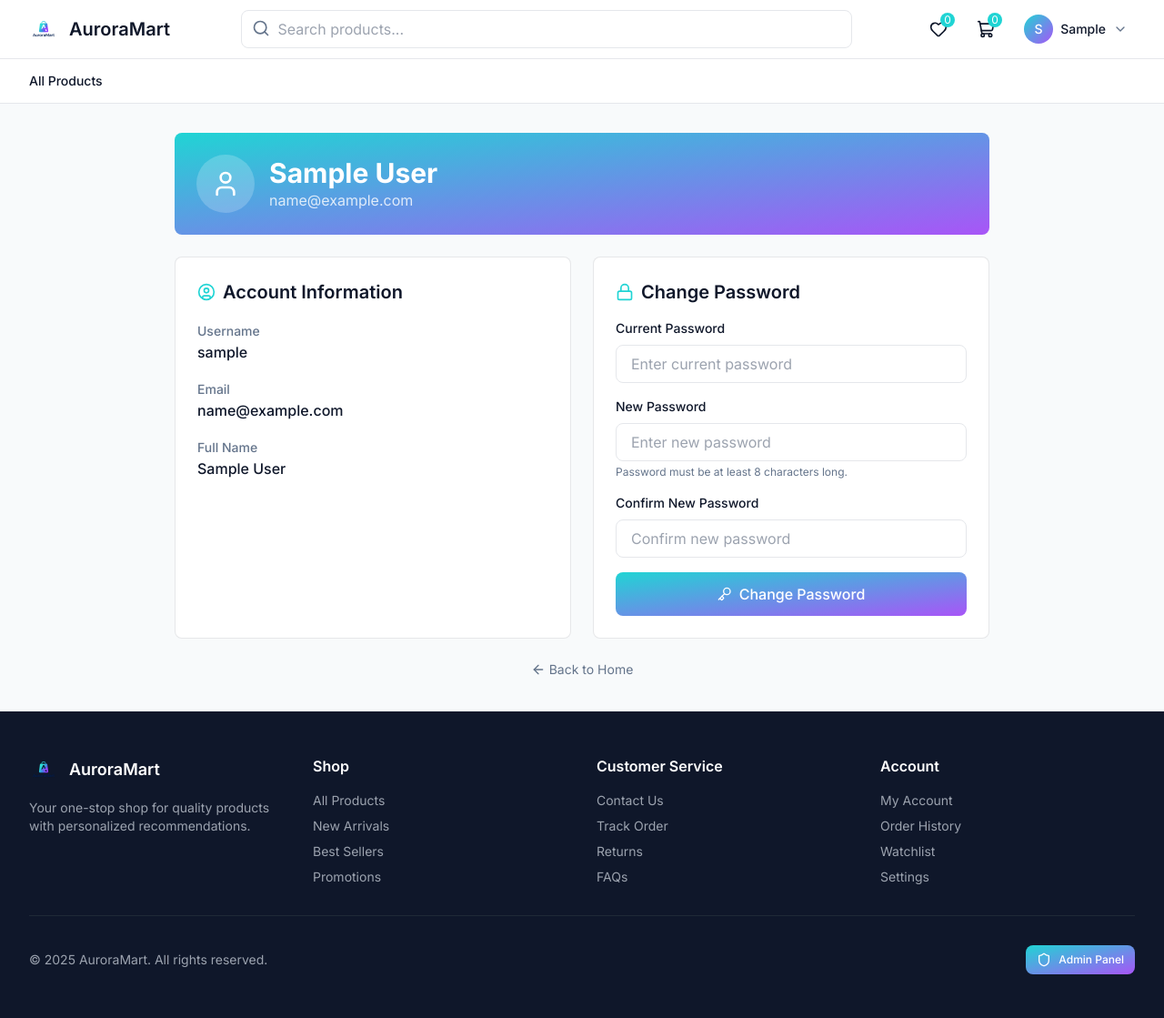
After one commit to happyweijie/AuroraMart, a Django app: page /users/profile/ in a window 1280 px wide. The commit adds this page. Shown: the whole page at 91% size. Run offline with Django 4.2, Linux system fonts and the light colour scheme; the visitor is signed in with stand-in values (Sample User, id 1); data that the repository does not hold is empty; some libraries are stand-ins or nearby versions.

Commit message:
Added user profile page with password change, fixed dropdown menu, and dynamic category display

```diff
--- a/auroramart/auroramart/settings.py
+++ b/auroramart/auroramart/settings.py
@@ -67,6 +67,7 @@ TEMPLATES = [
                 'django.template.context_processors.request',
                 'django.contrib.auth.context_processors.auth',
                 'django.contrib.messages.context_processors.messages',
+                'storefront.context_processors.categories_with_products',
             ],
         },
     },
--- /dev/null
+++ b/auroramart/storefront/context_processors.py
@@ -0,0 +1,20 @@
+from django.db.models import Count
+from .models import Category, Product
+
+
+def categories_with_products(request):
+    """
+    Context processor to make categories with products available in all templates.
+    Returns top 10 categories that have active products.
+    """
+    categories = Category.objects.filter(
+        products__is_active=True,
+        products__archived=False,
+        products__stock__gte=0
+    ).annotate(
+        product_count=Count('products')
+    ).distinct().order_by('-product_count', 'name')[:10]
+
+    return {
+        'nav_categories': categories
+    }
--- /dev/null
+++ b/auroramart/storefront/templatetags/__init__.py
@@ -0,0 +1 @@
+# Template tags for storefront app
--- a/auroramart/templates/base.html
+++ b/auroramart/templates/base.html
@@ -43,6 +43,9 @@
             }
         }
     </script>
+
+    <!-- Alpine.js for interactive components -->
+    <script defer src="https://cdn.jsdelivr.net/npm/alpinejs@3.x.x/dist/cdn.min.js"></script>
 
     <!-- Lucide Icons (matching your wireframe) -->
     <script src="https://unpkg.com/lucide@latest"></script>
@@ -91,6 +94,11 @@
         ::-webkit-scrollbar-thumb:hover {
             background: #94a3b8;
         }
+
+        /* Alpine.js x-cloak - hide elements until Alpine.js is loaded */
+        [x-cloak] {
+            display: none !important;
+        }
     </style>
 
     {% block extra_css %}{% endblock %}
--- a/auroramart/templates/storefront_base.html
+++ b/auroramart/templates/storefront_base.html
@@ -56,16 +56,13 @@
                                 x-transition:leave="transition ease-in duration-75"
                                 x-transition:leave-start="transform opacity-100 scale-100"
                                 x-transition:leave-end="transform opacity-0 scale-95"
-                                class="absolute right-0 mt-2 w-48 bg-white rounded-md shadow-lg py-1 ring-1 ring-black ring-opacity-5 z-20"
-                                style="display: none;"> {# Important for initial hide without Alpine.js #}
+                                x-cloak
+                                class="absolute right-0 mt-2 w-48 bg-white rounded-md shadow-lg py-1 ring-1 ring-black ring-opacity-5 z-50"
+                                style="display: none;">
 
-                                <a href="#" class="block px-4 py-2 text-sm text-foreground hover:bg-gray-100">
+                                <a href="{% url 'users:profile' %}" class="block px-4 py-2 text-sm text-foreground hover:bg-gray-100">
                                     <i data-lucide="user" class="inline-block w-4 h-4 mr-2 text-muted-foreground"></i>
                                     Profile
-                                </a>
-                                <a href="#" class="block px-4 py-2 text-sm text-foreground hover:bg-gray-100">
-                                    <i data-lucide="settings" class="inline-block w-4 h-4 mr-2 text-muted-foreground"></i>
-                                    Settings
                                 </a>
 
                                 {# Separator #}
@@ -98,24 +95,13 @@
                 <a href="{% url 'storefront:products' %}" class="text-sm font-medium text-foreground hover:text-cyan whitespace-nowrap">
                     All Products
                 </a>
-                <a href="{% url 'storefront:category' 'accessories' %}" class="text-sm font-medium text-muted-foreground hover:text-cyan whitespace-nowrap">
-                    Accessories
-                </a>
-                <a href="{% url 'storefront:category' 'tops' %}" class="text-sm font-medium text-muted-foreground hover:text-cyan whitespace-nowrap">
-                    Tops
-                </a>
-                <a href="{% url 'storefront:category' 'outerwear' %}" class="text-sm font-medium text-muted-foreground hover:text-cyan whitespace-nowrap">
-                    Outerwear
-                </a>
-                <a href="{% url 'storefront:category' 'footwear' %}" class="text-sm font-medium text-muted-foreground hover:text-cyan whitespace-nowrap">
-                    Footwear
-                </a>
-                <a href="{% url 'storefront:category' 'bottoms' %}" class="text-sm font-medium text-muted-foreground hover:text-cyan whitespace-nowrap">
-                    Bottoms
-                </a>
-                <a href="{% url 'storefront:category' 'textbooks' %}" class="text-sm font-medium text-muted-foreground hover:text-cyan whitespace-nowrap">
-                    Textbooks
-                </a>
+                {% if nav_categories %}
+                    {% for category in nav_categories %}
+                    <a href="{% url 'storefront:category' category.slug %}" class="text-sm font-medium text-muted-foreground hover:text-cyan whitespace-nowrap">
+                        {{ category.name }}
+                    </a>
+                    {% endfor %}
+                {% endif %}
             </div>
         </div>
     </div>
--- /dev/null
+++ b/auroramart/templates/users/profile.html
@@ -0,0 +1,145 @@
+{% extends "storefront_base.html" %}
+
+{% block page_content %}
+<div class="max-w-4xl mx-auto space-y-6">
+    <!-- Page Header -->
+    <div class="bg-gradient-to-br from-cyan to-purple-500 rounded-lg p-6 text-white">
+        <div class="flex items-center gap-4">
+            <div class="w-16 h-16 bg-white/20 rounded-full flex items-center justify-center">
+                <i data-lucide="user" class="w-8 h-8"></i>
+            </div>
+            <div>
+                <h1 class="text-3xl font-bold">{{ user.get_full_name|default:user.username }}</h1>
+                <p class="text-white/80">{{ user.email }}</p>
+            </div>
+        </div>
+    </div>
+
+    <!-- Messages -->
+    {% if messages %}
+    <div class="space-y-2">
+        {% for message in messages %}
+        <div class="{% if message.tags == 'error' %}bg-red-50 border-red-200{% else %}bg-green-50 border-green-200{% endif %} border rounded-lg p-4">
+            <p class="text-sm {% if message.tags == 'error' %}text-red-600{% else %}text-green-600{% endif %}">{{ message }}</p>
+        </div>
+        {% endfor %}
+    </div>
+    {% endif %}
+
+    <div class="grid grid-cols-1 lg:grid-cols-2 gap-6">
+        <!-- User Information -->
+        <div class="bg-card border border-border rounded-lg p-6">
+            <h2 class="text-xl font-semibold text-foreground mb-4 flex items-center gap-2">
+                <i data-lucide="user-circle" class="w-5 h-5 text-cyan"></i>
+                Account Information
+            </h2>
+            <div class="space-y-4">
+                <div>
+                    <label class="text-sm font-medium text-muted-foreground">Username</label>
+                    <p class="text-foreground font-medium">{{ user.username }}</p>
+                </div>
+                <div>
+                    <label class="text-sm font-medium text-muted-foreground">Email</label>
+                    <p class="text-foreground font-medium">{{ user.email }}</p>
+                </div>
+                <div>
+                    <label class="text-sm font-medium text-muted-foreground">Full Name</label>
+                    <p class="text-foreground font-medium">{{ user.get_full_name|default:"Not provided" }}</p>
+                </div>
+                {% if customer %}
+                <div>
+                    <label class="text-sm font-medium text-muted-foreground">Age</label>
+                    <p class="text-foreground font-medium">{{ customer.age }}</p>
+                </div>
+                <div>
+                    <label class="text-sm font-medium text-muted-foreground">Gender</label>
+                    <p class="text-foreground font-medium">{{ customer.get_gender_display }}</p>
+                </div>
+                <div>
+                    <label class="text-sm font-medium text-muted-foreground">Employment Status</label>
+                    <p class="text-foreground font-medium">{{ customer.get_employment_status_display }}</p>
+                </div>
+                <div>
+                    <label class="text-sm font-medium text-muted-foreground">Occupation</label>
+                    <p class="text-foreground font-medium">{{ customer.get_occupation_display }}</p>
+                </div>
+                <div>
+                    <label class="text-sm font-medium text-muted-foreground">Education</label>
+                    <p class="text-foreground font-medium">{{ customer.get_education_display }}</p>
+                </div>
+                {% endif %}
+            </div>
+        </div>
+
+        <!-- Change Password -->
+        <div class="bg-card border border-border rounded-lg p-6">
+            <h2 class="text-xl font-semibold text-foreground mb-4 flex items-center gap-2">
+                <i data-lucide="lock" class="w-5 h-5 text-cyan"></i>
+                Change Password
+            </h2>
+
+            {% if password_change_success %}
+            <div class="bg-green-50 border border-green-200 rounded-lg p-4 mb-4">
+                <p class="text-sm text-green-600">Your password has been changed successfully!</p>
+            </div>
+            {% endif %}
+
+            <form method="post" class="space-y-4">
+                {% csrf_token %}
+                <input type="hidden" name="change_password" value="1">
+
+                <!-- Current Password -->
+                <div>
+                    <label for="{{ password_form.old_password.id_for_label }}" class="block text-sm font-medium text-foreground mb-2">
+                        {{ password_form.old_password.label }}
+                    </label>
+                    {{ password_form.old_password }}
+                    {% if password_form.old_password.errors %}
+                    <p class="mt-1 text-sm text-red-600">{{ password_form.old_password.errors.0 }}</p>
+                    {% endif %}
+                </div>
+
+                <!-- New Password -->
+                <div>
+                    <label for="{{ password_form.new_password1.id_for_label }}" class="block text-sm font-medium text-foreground mb-2">
+                        {{ password_form.new_password1.label }}
+                    </label>
+                    {{ password_form.new_password1 }}
+                    {% if password_form.new_password1.errors %}
+                    <p class="mt-1 text-sm text-red-600">{{ password_form.new_password1.errors.0 }}</p>
+                    {% endif %}
+                    {% if password_form.new_password1.help_text %}
+                    <p class="mt-1 text-xs text-muted-foreground">{{ password_form.new_password1.help_text }}</p>
+                    {% endif %}
+                </div>
+
+                <!-- Confirm New Password -->
+                <div>
+                    <label for="{{ password_form.new_password2.id_for_label }}" class="block text-sm font-medium text-foreground mb-2">
+                        {{ password_form.new_password2.label }}
+                    </label>
+                    {{ password_form.new_password2 }}
+                    {% if password_form.new_password2.errors %}
+                    <p class="mt-1 text-sm text-red-600">{{ password_form.new_password2.errors.0 }}</p>
+                    {% endif %}
+                </div>
+
+                <!-- Submit Button -->
+                <button type="submit"
+                        class="w-full px-6 py-3 bg-gradient-to-br from-cyan to-purple-500 text-white font-medium rounded-lg hover:opacity-90 transition-opacity flex items-center justify-center gap-2">
+                    <i data-lucide="key" class="w-4 h-4"></i>
+                    <span>Change Password</span>
+                </button>
+            </form>
+        </div>
+    </div>
+
+    <!-- Back to Home -->
+    <div class="text-center">
+        <a href="{% url 'storefront:home' %}" class="text-sm text-muted-foreground hover:text-cyan inline-flex items-center gap-1">
+            <i data-lucide="arrow-left" class="w-4 h-4"></i>
+            <span>Back to Home</span>
+        </a>
+    </div>
+</div>
+{% endblock %}
--- a/auroramart/users/forms.py
+++ b/auroramart/users/forms.py
@@ -80,3 +80,54 @@ class CustomerLoginForm(AuthenticationForm):
             'placeholder': 'Password'
         })
     )
+
+
+class PasswordChangeForm(forms.Form):
+    old_password = forms.CharField(
+        label='Current Password',
+        widget=forms.PasswordInput(attrs={
+            'class': 'w-full px-4 py-2 border border-gray-200 rounded-lg focus:outline-none focus:ring-2 focus:ring-cyan focus:border-transparent',
+            'placeholder': 'Enter current password'
+        })
+    )
+    new_password1 = forms.CharField(
+        label='New Password',
+        widget=forms.PasswordInput(attrs={
+            'class': 'w-full px-4 py-2 border border-gray-200 rounded-lg focus:outline-none focus:ring-2 focus:ring-cyan focus:border-transparent',
+            'placeholder': 'Enter new password'
+        }),
+        min_length=8,
+        help_text='Password must be at least 8 characters long.'
+    )
+    new_password2 = forms.CharField(
+        label='Confirm New Password',
+        widget=forms.PasswordInput(attrs={
+            'class': 'w-full px-4 py-2 border border-gray-200 rounded-lg focus:outline-none focus:ring-2 focus:ring-cyan focus:border-transparent',
+            'placeholder': 'Confirm new password'
+        })
+    )
+
+    def __init__(self, user, *args, **kwargs):
+        self.user = user
+        super().__init__(*args, **kwargs)
+
+    def clean_old_password(self):
+        old_password = self.cleaned_data.get('old_password')
+        if not self.user.check_password(old_password):
+            raise forms.ValidationError('Your current password is incorrect.')
+        return old_password
+
+    def clean_new_password2(self):
+        password1 = self.cleaned_data.get('new_password1')
+        password2 = self.cleaned_data.get('new_password2')
+        if password1 and password2:
+            if password1 != password2:
+                raise forms.ValidationError('The two password fields did not match.')
+        return password2
+
+    def save(self, commit=True):
+        password = self.cleaned_data['new_password1']
+        self.user.set_password(password)
+        if commit:
+            self.user.save()
+        return self.user
--- a/auroramart/users/urls.py
+++ b/auroramart/users/urls.py
@@ -7,4 +7,5 @@ urlpatterns = [
     path('login/', views.user_login, name='login'),
     path('logout/', views.user_logout, name='logout'),
     path('register/', views.register, name='register'),
+    path('profile/', views.profile, name='profile'),
 ]
--- a/auroramart/users/views.py
+++ b/auroramart/users/views.py
@@ -1,8 +1,8 @@
 from django.shortcuts import render, redirect
 from django.contrib import messages
 from .models import User, Customer
-from .forms import CustomerRegistrationForm, CustomerLoginForm
-from django.contrib.auth import authenticate, login, logout
+from .forms import CustomerRegistrationForm, CustomerLoginForm, PasswordChangeForm
+from django.contrib.auth import authenticate, login, logout, update_session_auth_hash
 from django.contrib.auth.decorators import login_required
 
 # Create your views here.
@@ -52,3 +52,40 @@ def register(request):
     return render(request, 'users/register.html', {
         'form': form
         })
+
+
+@login_required
+def profile(request):
+    """Display user profile and handle password change"""
+    user = request.user
+    customer = None
+
+    # Get customer profile if exists
+    if hasattr(user, 'customer_profile'):
+        customer = user.customer_profile
+
+    password_form = None
+    password_change_success = False
+
+    # Handle password change
+    if request.method == 'POST' and 'change_password' in request.POST:
+        password_form = PasswordChangeForm(user, request.POST)
+        if password_form.is_valid():
+            password_form.save()
+            update_session_auth_hash(request, user)  # Keep user logged in after password change
+            messages.success(request, 'Your password has been changed successfully.')
+            password_change_success = True
+            password_form = None  # Reset form after successful change
+        else:
+            messages.error(request, 'Please correct the errors below.')
+    else:
+        password_form = PasswordChangeForm(user)
+
+    context = {
+        'user': user,
+        'customer': customer,
+        'password_form': password_form,
+        'password_change_success': password_change_success,
+    }
+
+    return render(request, 'users/profile.html', context)
```
Also changed, not shown: auroramart/storefront/templatetags/category_icons.py (added, +54 -0 lines), auroramart/storefront/views.py (+12 -1 lines), auroramart/templates/storefront/home.html (+14 -28 lines).
